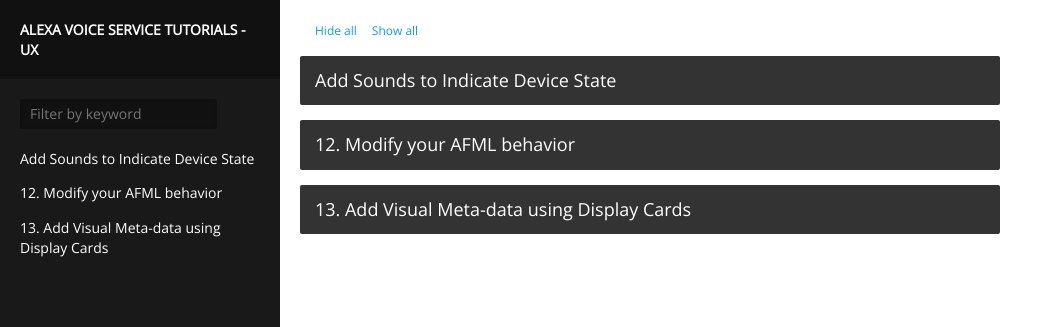
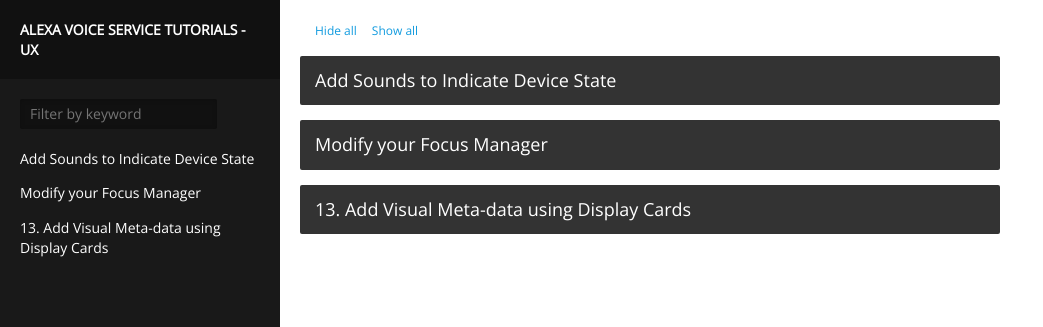
Before and after one commit to AlexaVoiceService/UX, a Jekyll site: the page built from index.html, in a window 1280 px wide. Shown: the top 327 px of the page, without its empty margins (0-1043 px from the left). Built offline with Jekyll 4.4.1, drawn with Linux system fonts in a browser that asks for light colours.

Commit message:
Update 2012-12-16-12-Modify-your-AFML.md

```diff
--- a/_posts/2012-12-16-12-Modify-your-AFML.md
+++ b/_posts/2012-12-16-12-Modify-your-AFML.md
@@ -1,5 +1,5 @@
 ---
-title: '12. Modify your AFML behavior'
+title: 'Modify your Focus Manager'
 
 
 layout: nil
```
